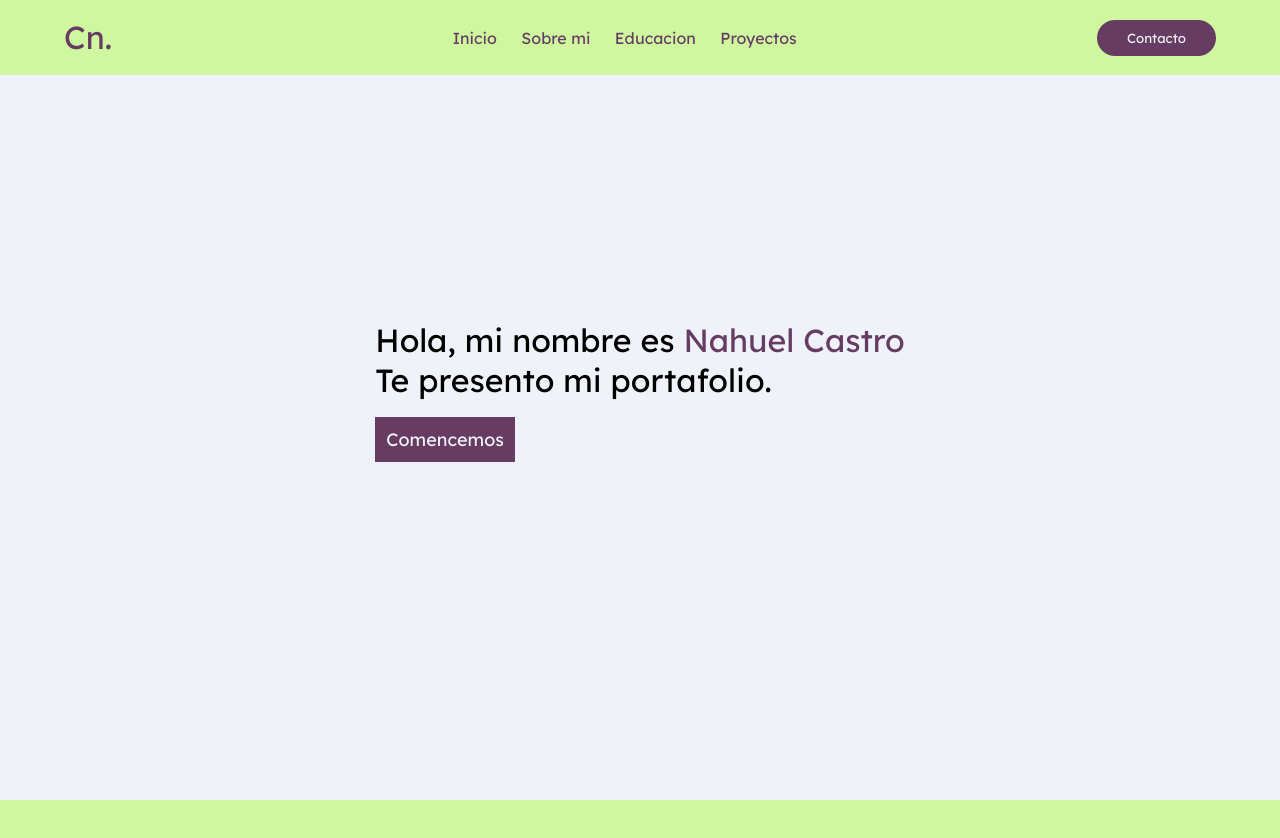
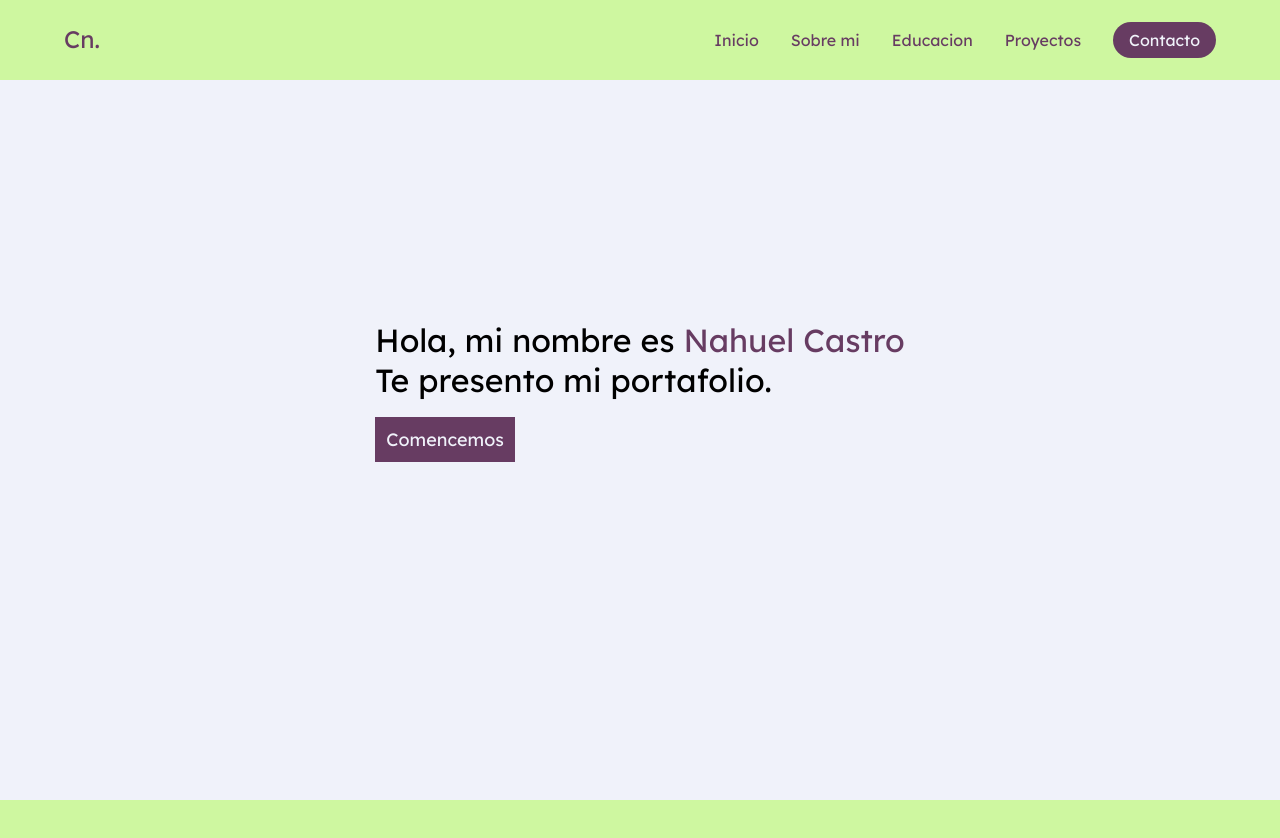
Before and after one commit to nahuelcstr/portfolio-nahuelcastro, a plain HTML site: page index.html in a window 1280 px wide. Shown: the top 838 px of the page. Drawn offline with Linux system fonts and the light colour scheme.

Commit message:
Rediseño de la navbar para agregar el menu de mobile. Se declararon variables para la paleta de colores. Se agrego carpeta con imagenes y hoja de javascript propia

```diff
--- a/index.html
+++ b/index.html
@@ -7,19 +7,21 @@
     <link rel="stylesheet" href="styles.css" />
   </head>
   <body>
-    </div>
-    <header class="nav">
-      <h1>Cn.</h1>
-      <nav class="options">
-        <ul>
-          <a href="#inicio">Inicio</a></li>
-          <a href="#sobre-mi">Sobre mi</a></li>
-          <a href="#educacion">Educacion</a></li>
-          <a href="#proyectos">Proyectos</a></li>
-        </ul>
-      </nav>
-      <a href="#contacto"><button>Contacto</button></a>
-    </header>
+    <nav class="nav">
+        <div class="nav-container">
+            <h1>Cn.</h1>
+            <ul class="nav-list">
+                <li class="nav-option"><a class="nav-link" href="#inicio">Inicio</a></li>
+                <li class="nav-option"><a class="nav-link" href="#sobre-mi">Sobre mi</a></li>
+                <li class="nav-option"><a class="nav-link" href="#educacion">Educacion</a></li>
+                <li class="nav-option"><a class="nav-link" href="#proyectos">Proyectos</a></li>
+                <li class="nav-option"><a id="btn-contacto" class="nav-link" href="#contacto">Contacto</a></li>
+            </ul>
+            <label class="nav-btn">
+              <input type="checkbox" class="nav-input" id="menu-input">
+            </label>
+        </div>
+    </nav>
         <section id="inicio" class="containerSection">
           <div>
               Hola, mi nombre es
@@ -41,16 +43,7 @@
         <section id="educacion" class="containerSection">Educacion:</section>
         <section id="proyectos" class="containerSection">Proyectos:</section>
         <section id="contacto" class="containerSection">Contacto:</section>
-        <script>
-            window.addEventListener('scroll', () => {
-              const nav = document.querySelector('.nav');
-              if (window.scrollY > 100) {
-                nav.classList.add('show');
-              } else {
-                navbar.classList.remove('show');
-              }
-            });
-</script>
+    <script text="text-js" src="script.js"></script>
   </body>
   <footer>
     <span>©2025 Nahuel Castro</span>
--- /dev/null
+++ b/script.js
@@ -0,0 +1,9 @@
+/*SCRIPT SCROLL NAVBAR*/
+window.addEventListener('scroll', () => {
+    const nav = document.querySelector('.nav');
+    if (window.scrollY > 50) {
+    nav.classList.add('show');
+    } else {
+    navbar.classList.remove('show');
+    }
+});
--- a/styles.css
+++ b/styles.css
@@ -1,5 +1,10 @@
 @import url('https://fonts.googleapis.com/css2?family=Lexend:wght@100..900&display=swap');
-
+:root{
+    --color-primario: #CEF7A0;
+    --color-secundario: #673C62;
+    --color-blanco: #F0F2FA;
+    --color-negro: #141414;
+}
 *{
     box-sizing: border-box;
     margin: 0;
@@ -13,42 +18,98 @@ body{
 /* NAVBAR */
 h1{
     line-height: 0.9;
-    color: #673C62 ;
-    pad: 5px;
+    color: var(--color-secundario);
 }
+/* MOBILE*/
 .nav{
-    display: flex;
+    background-color: var(--color-primario);
+    position: fixed;
     width: 100%;
-    height: 75px;
-    justify-content: space-between;
-    align-items: center;
-    background-color: #CEF7A0;
-    padding: 0 4rem;
-    /*OCULTAR NAVBAR*/
-    position: fixed;
-    opacity: 0;
-    transform: translateY(-100%);
+    top: -100%;
     transition: opacity 0.6s ease, transform 0.6s ease;
     z-index: 1000;
 }
-.nav.show {
-  opacity: 1;
-  transform: translateY(0);
+.nav.show{
+    opacity: 1;
+    top: 0%;
 }
-.options ul a{
+.nav-container{
+    width: 90%;
+    height: 80px;
+    margin: 0 auto;
+
+    display: flex;
+    align-items: center;
+    justify-content:space-between;
+
+    --icono-menu: url("./images/menu_50dp_F0F2FA_FILL1_wght500_GRAD0_opsz48.png");
+}
+/*VERIFICADOR DEL CHECKBOX*/
+.nav-container:has(.nav-input:checked){
+    --icono-menu: url("./images/close_50dp_F0F2FA_FILL1_wght500_GRAD0_opsz48.png");
+    .nav-list{
+        transform: translateX(0%);
+    }
+}
+.nav-list{
+    list-style: none;
+    position: fixed;
+    inset: 0;
+
+    display: flex;
+    flex-direction: column;
+    align-items: center;
+    justify-content: center;
+    gap: 2rem;
+
+    padding: 2rem 5%;
+    background-color: var(--color-primario);
+
+    transform: translateX(-100%);
+    transition: .5s transform;
+}
+.nav-link{
+    cursor: pointer;
+    list-style: none;
     text-decoration: none;
+    color: var(--color-secundario);
+}
+.nav h1, .nav-btn{
+    z-index: 10;
+}
+.nav-btn{
     cursor: pointer;
-    color: #673C62 ;
-    margin: 0 10px;
+    width: 40px;
+    height: 40px;
+    background-image: var(--icono-menu);
+    background-size: cover;
+
+    background-color: var(--color-secundario);
+    border-radius: 50px;
+    border: 5px solid #673C62;
+
+    transition: backgruund-image 0.5s;
 }
-.nav button{
-    padding: 10px 30px;
-    color: #F0F2FA;
-    background: #673C62;
-    cursor: pointer;
-    border-radius: 50px;
-    border: none;
-    transition: all 0.2s;
+.nav-input{
+    display:none;
+}
+@media (width > 678px){
+    .nav-btn{
+        display: none ;
+        position: fixed;
+    }
+    .nav-list{
+        transform: translateX(0);
+        flex-direction: row;
+        position: absolute;
+        justify-content: end;
+    }
+    #btn-contacto{
+        color: var(--color-blanco);
+        background-color: var(--color-secundario);
+        padding: 0.5rem 1rem;
+        border-radius: 50px 50px;
+    }
 }
 /*SECTORES*/
 main{
@@ -64,48 +125,48 @@ main{
     height: 100vh;
 }
 #inicio{
-    background-color: #F0F2FA;
+    background-color: var(--color-blanco);
     min-height: 100%;
     font-size: xx-large;
     box-sizing: border-box;
 }
 #inicio span{
-    color: #673C62;
+    color: var(--color-secundario);
 }
 #inicio a{
     font-size: large;
     text-decoration: none;
-    color:#F0F2FA;
-    background-color: #673C62;
+    color: var(--color-blanco);
+    background-color: var(--color-secundario);
     line-height: 5rem;
     padding: 9px 9px;
     z-index: 1;
-    border: 2px solid#673C62;
+    border: 2px solid var(--color-secundario);
     transition: all 0.5s ease;
 }
 #inicio a:hover{
     background: transparent;
-      color: #673C62;
-      box-shadow: 0 0 5px #673C62, 0 0 40px #673C62;
+      color: var(--color-secundario);
+      box-shadow: 0 0 5px var(--color-secundario), 0 0 40px var(--color-secundario);
 }
 #sobre-mi{
-    background-color: #CEF7A0;
+    background-color: var(--color-primario);
 }
 #educacion{
-    background-color: #F0F2FA;
+    background-color: var(--color-blanco);
 }
 #proyectos{
-    background-color: #CEF7A0;
+    background-color: var(--color-primario);
 }
 #contacto{
-    background-color: #F0F2FA;
+    background-color: var(--color-blanco);
 }
 /* PIE DE PAGINA */
 footer{
-    background-color: #141414;
+    background-color: var(--color-negro);
     height: 100px;
 }
 footer span{
-    color: #F0F2FA;
+    color: var(--color-blanco);
 
 }
```
Also changed, not shown: images/close_50dp_F0F2FA_FILL1_wght500_GRAD0_opsz48.png (added), images/menu_50dp_F0F2FA_FILL1_wght500_GRAD0_opsz48.png (added).
